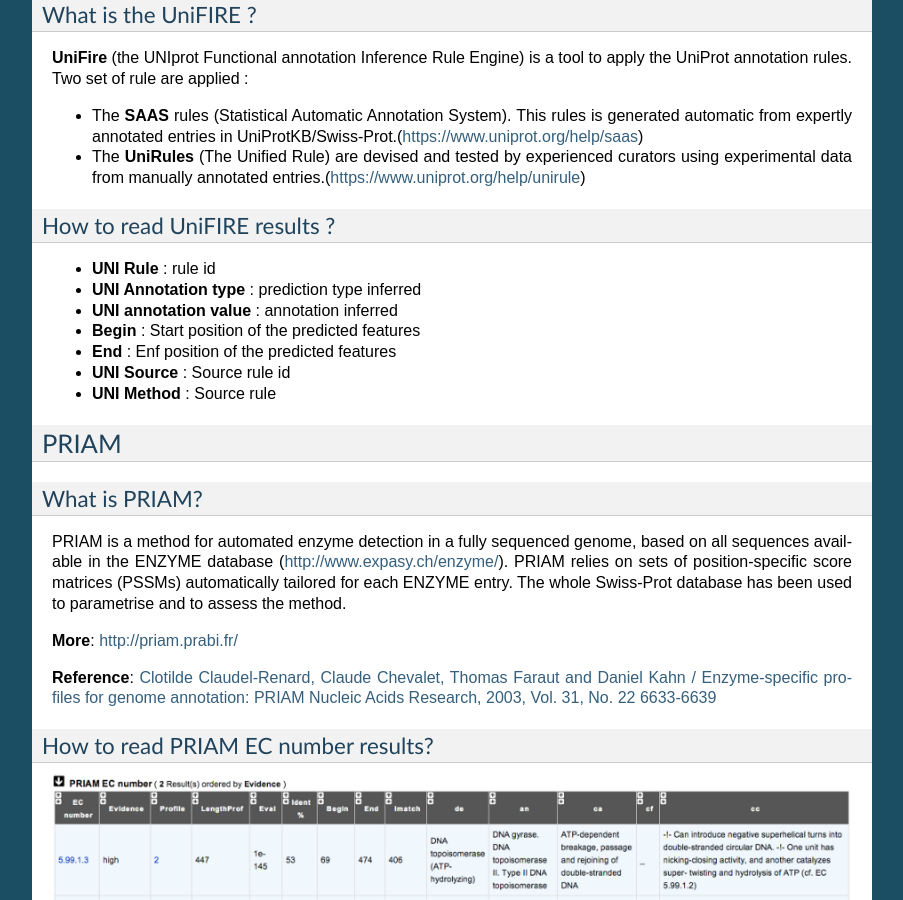
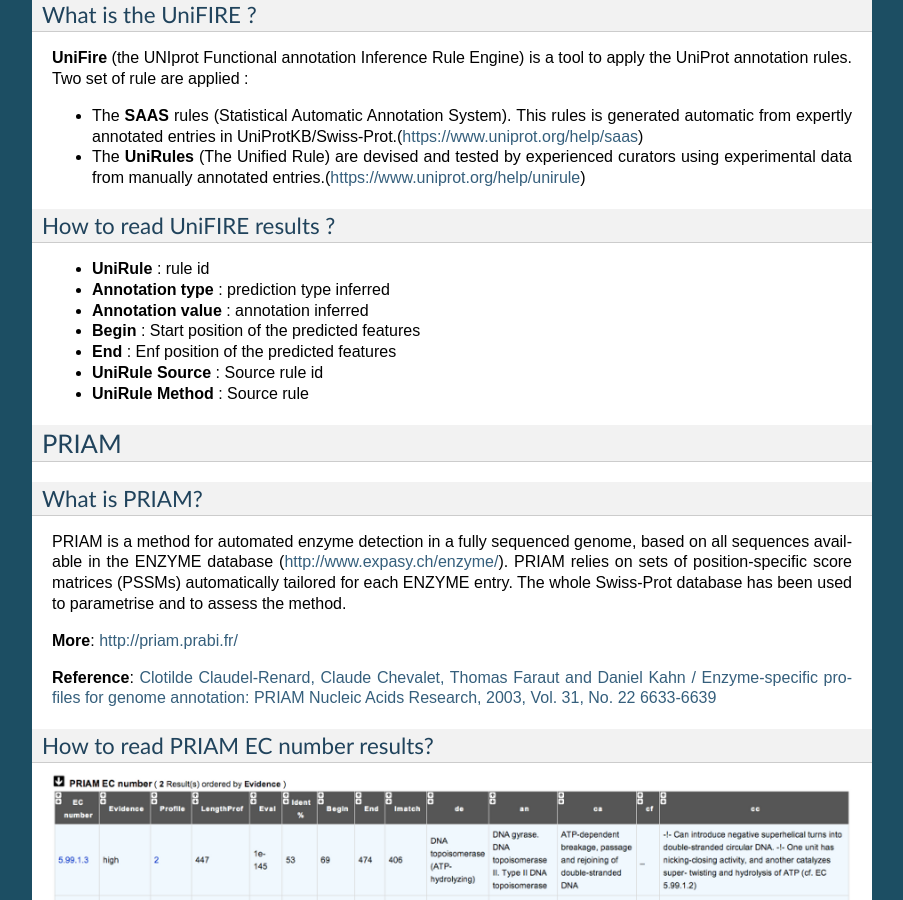
Before and after one commit to labgem/microscope-user-doc, a Sphinx documentation site: the page built from docs/content/mage/info.rst, in a window 1280 px wide and 900 px high, scrolled down 19893 px. Shown: the whole window, without its empty margins (198-1101 px from the left). Built offline with Sphinx 7.4.7, drawn with Linux system fonts in a browser that asks for light colours; formulas are drawn with MathJax 3.

Commit message:
Update info.rst

```diff
--- a/docs/content/mage/info.rst
+++ b/docs/content/mage/info.rst
@@ -770,13 +770,13 @@
 ------------------------------
 
 
-* **UNI Rule** : rule id
-* **UNI Annotation type** : prediction type inferred
-* **UNI annotation value** : annotation inferred
+* **UniRule** : rule id
+* **Annotation type** : prediction type inferred
+* **Annotation value** : annotation inferred
 * **Begin** :  Start position of the predicted features
 * **End** : Enf position of the predicted features
-* **UNI Source** : Source rule id
-* **UNI Method** : Source rule
+* **UniRule Source** : Source rule id
+* **UniRule Method** : Source rule
 
 =====
 PRIAM
```
